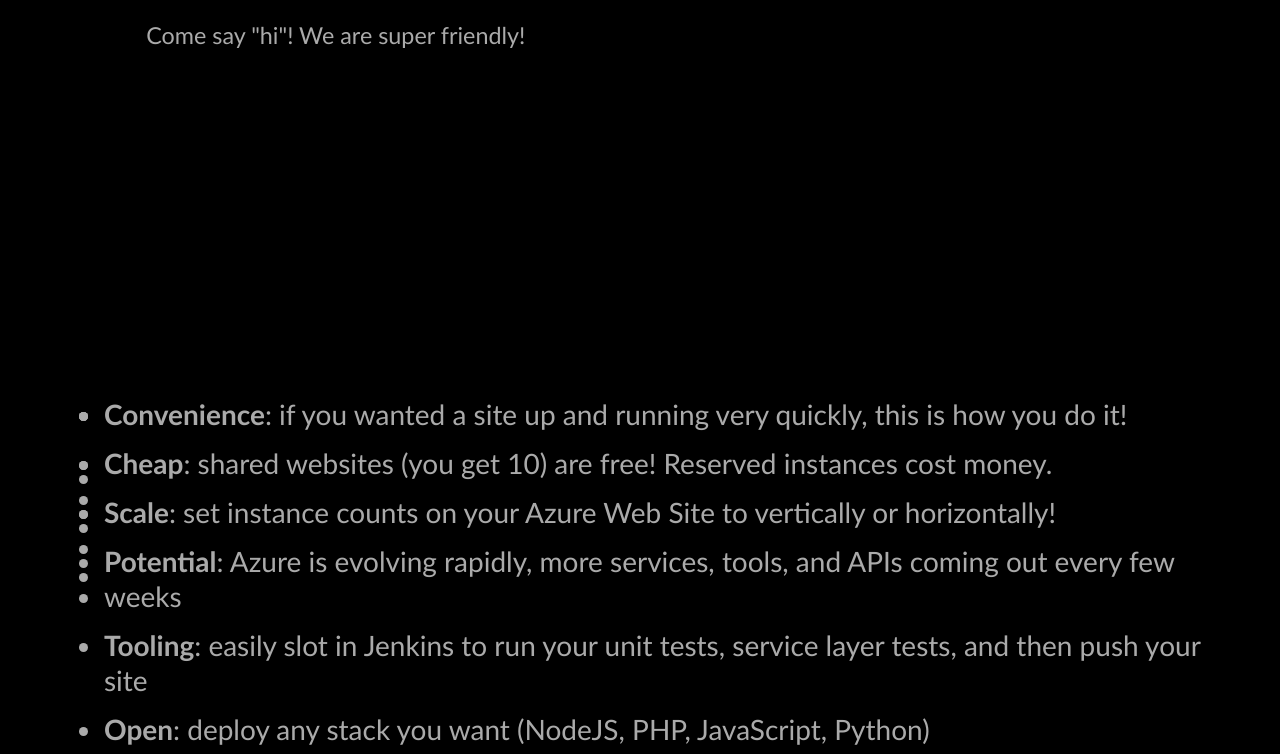
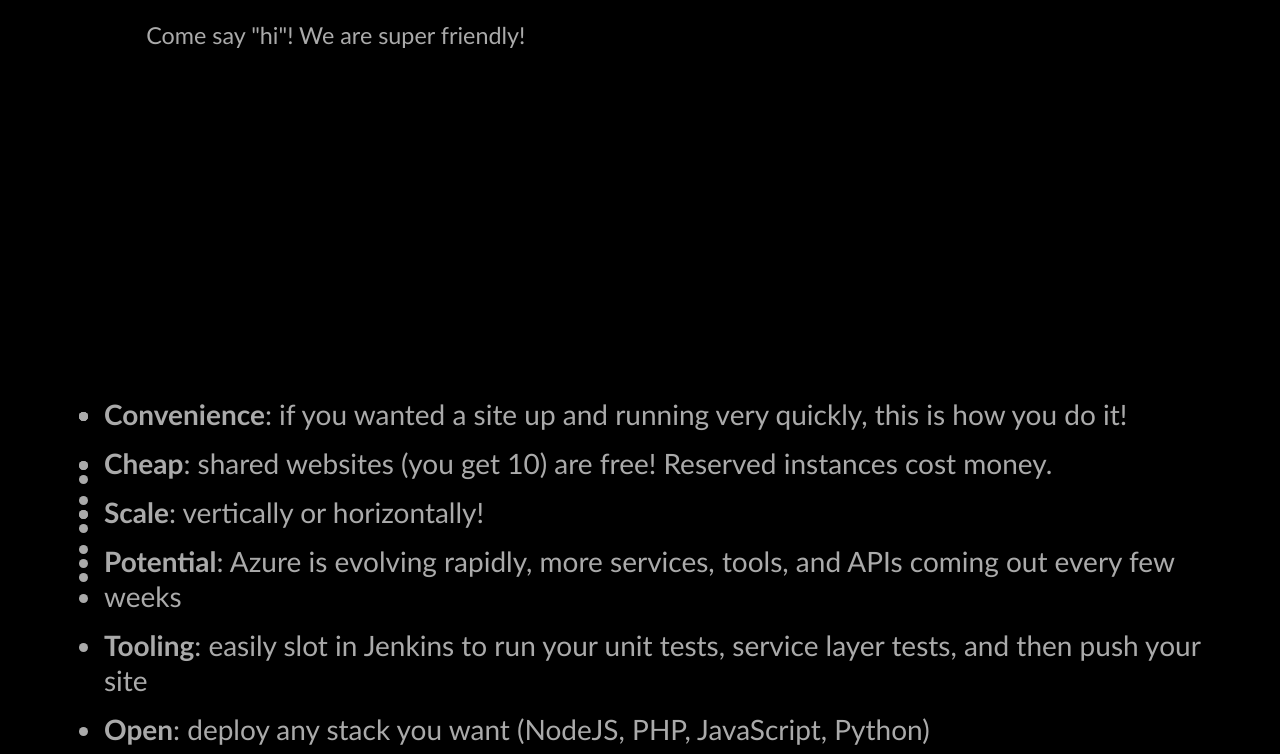
Before and after one commit to jbueza/Slides.AzureNodeJSGit, a plain HTML site: page index.html in a window 1280 px wide. Shown: the part 4563-5317 px from the top of the page. Drawn offline with nearby package versions, Linux system fonts and the light colour scheme.

```diff
--- a/index.html
+++ b/index.html
@@ -135,7 +135,7 @@
   <ul>
     <li class="slide"><strong>Convenience</strong>: if you wanted a site up and running very quickly, this is how you do it!</li>
     <li class="slide"><strong>Cheap</strong>: shared websites (you get 10) are free! Reserved instances cost money.</li>
-    <li class="slide"><strong>Scale</strong>: set instance counts on your Azure Web Site to vertically or horizontally!</li>
+    <li class="slide"><strong>Scale</strong>: vertically or horizontally!</li>
     <li class="slide"><strong>Potential</strong>: Azure is evolving rapidly, more services, tools, and APIs coming out every few weeks</li>
     <li class="slide"><strong>Tooling</strong>: easily slot in Jenkins to run your unit tests, service layer tests, and then push your site</li>
     <li class="slide"><strong>Open</strong>: deploy any stack you want (NodeJS, PHP, JavaScript, Python)</li>
```
